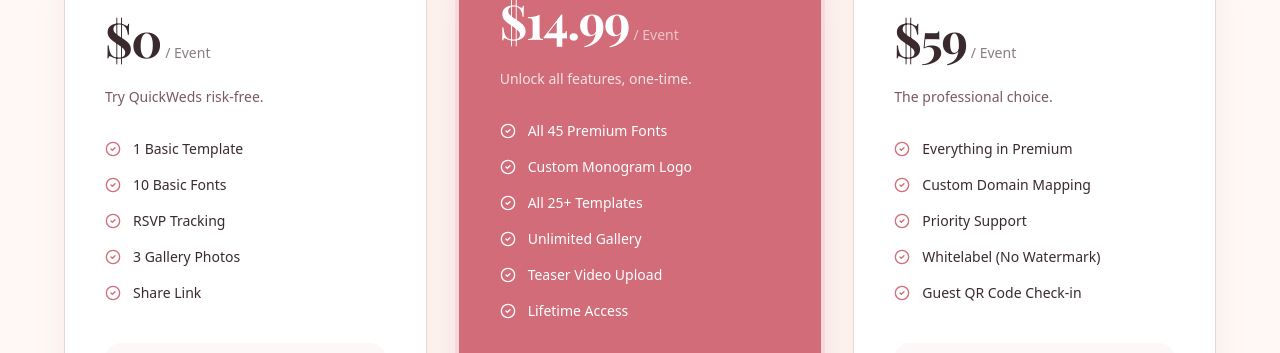
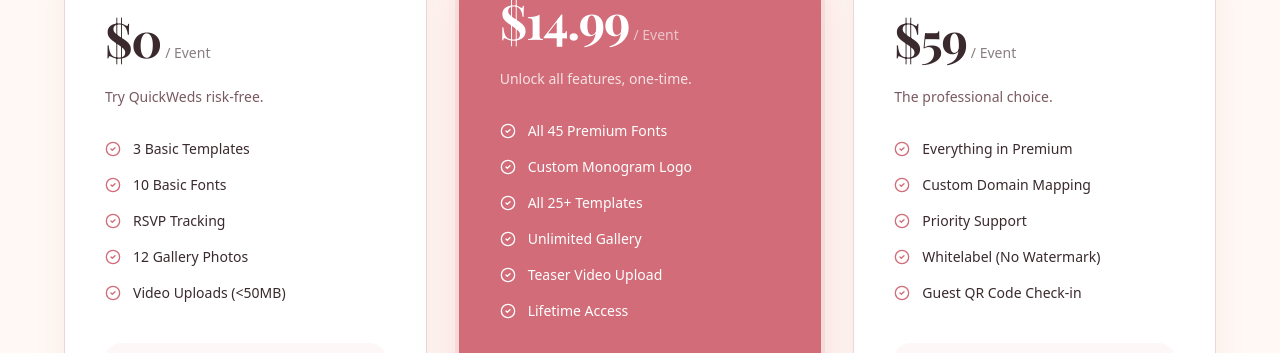
Before and after one commit to romiejaysenpai/quickweds, a Next.js app: page / in a window 1280 px wide. Shown: the part 2460-2813 px from the top of the page. Built offline with nearby package versions, Linux system fonts and the light colour scheme; no server answers; a web font is replaced by a local one.

Commit message:
docs: update landing page features for free tier

```diff
--- a/src/app/page.tsx
+++ b/src/app/page.tsx
@@ -36,7 +36,7 @@
     name: "Free",
     price: "$0",
     desc: "Try QuickWeds risk-free.",
-    features: ["1 Basic Template", "10 Basic Fonts", "RSVP Tracking", "3 Gallery Photos", "Share Link"],
+    features: ["3 Basic Templates", "10 Basic Fonts", "RSVP Tracking", "12 Gallery Photos", "Video Uploads (<50MB)"],
     cta: "Start for Free",
     popular: false
   },
```
